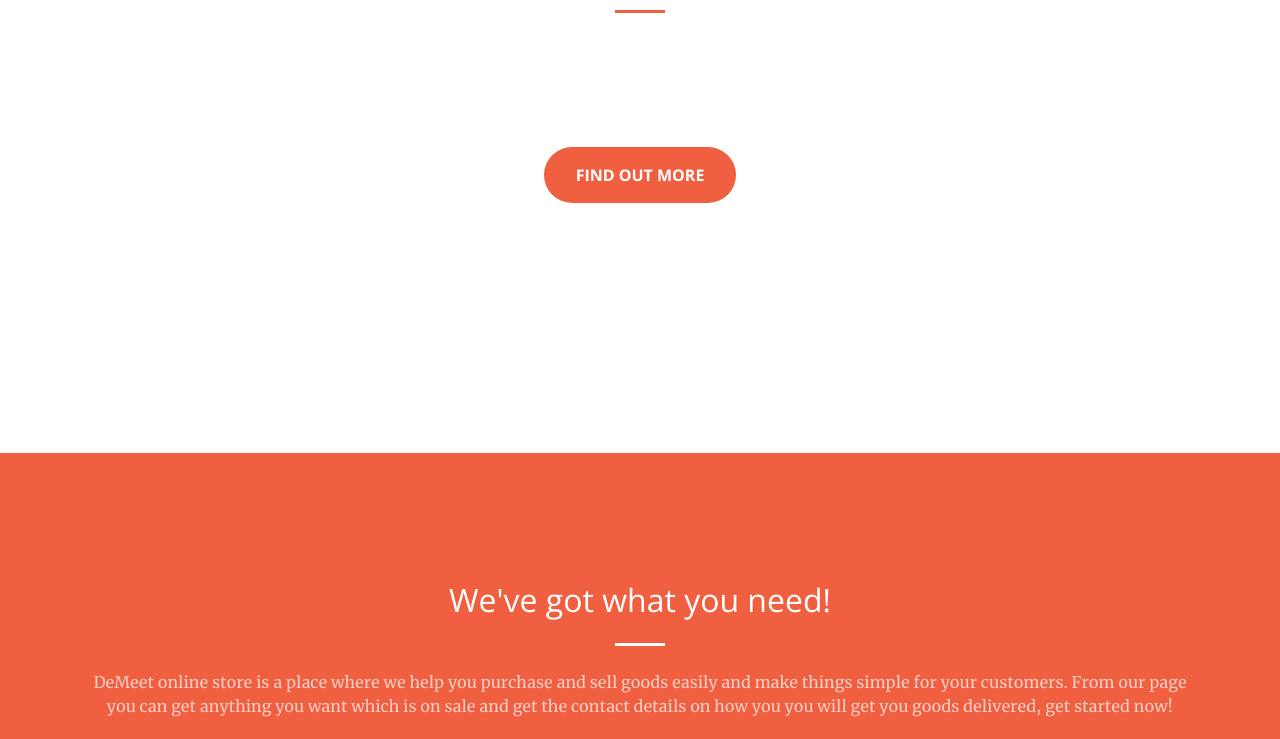
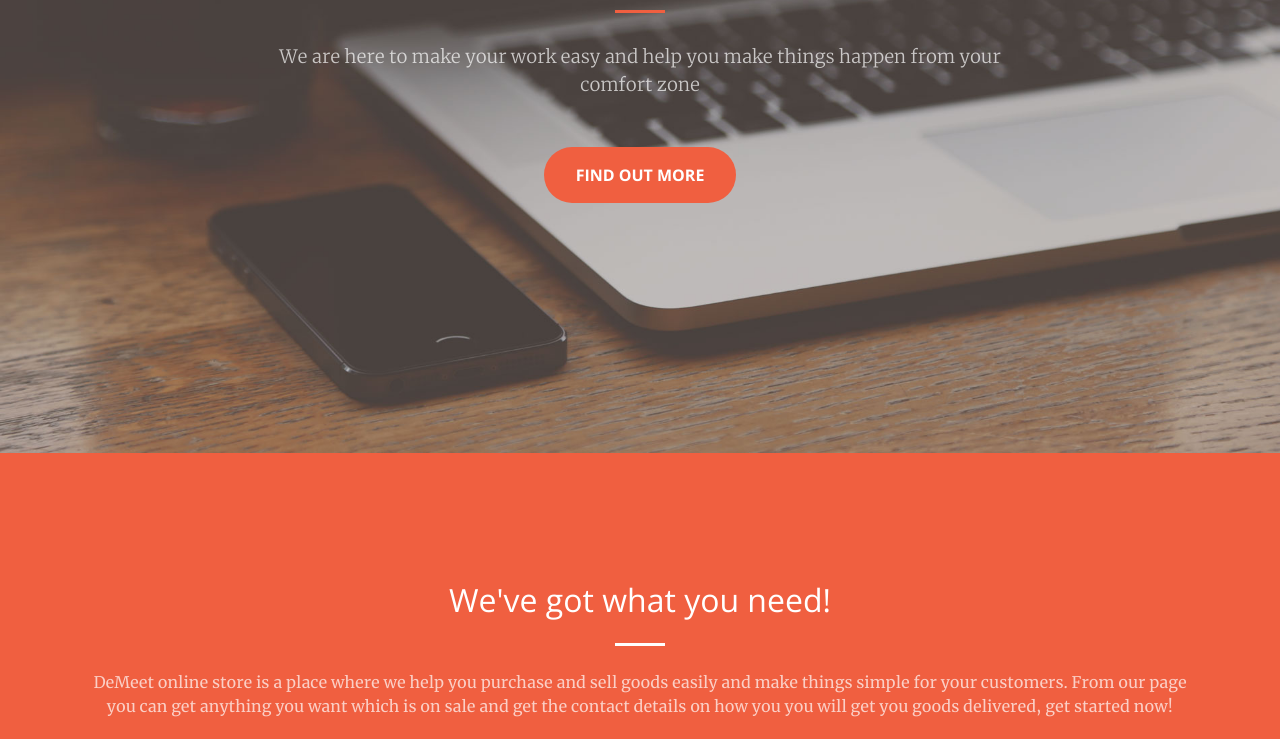
Before and after one commit to StewieC/StewieC.github.io, a plain HTML site: page index.html in a window 1280 px wide. Shown: the part 347-1086 px from the top of the page. Drawn offline with nearby package versions, Linux system fonts and the light colour scheme; files that its build step writes are made by us from their sources; files whose address does not match are found by name.

Commit message:
Update index.html

```diff
--- a/index.html
+++ b/index.html
@@ -20,7 +20,7 @@
                 </button>
             </div>
         </nav>
-        <header class="text-center text-white d-flex masthead" style="background-image:header.jpg;">
+        <header class="text-center text-white d-flex masthead" style="background-image: url(header.jpg?);">
             <div class="container my-auto"><div class="row">
                 <div class="col-lg-10 mx-auto">
                     <h1 class="text-uppercase">
```
